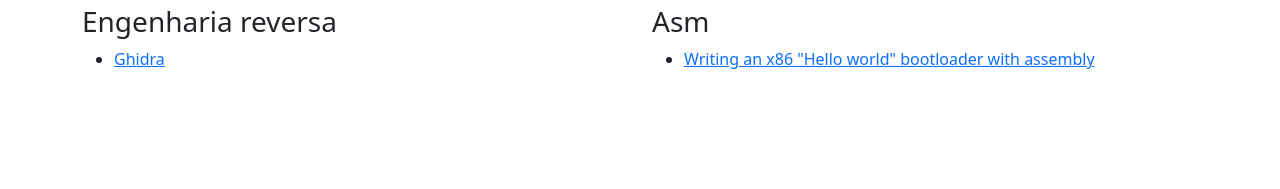
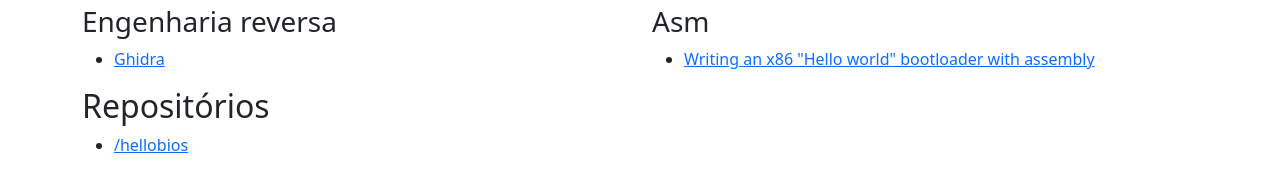
Before and after one commit to infernodedante/infernodedante.github.io, a plain HTML site: page index.html in a window 1280 px wide. Shown: the part 297-486 px from the top of the page. Drawn offline with nearby package versions, Linux system fonts and the light colour scheme.

Commit message:
M index.html

```diff
--- a/index.html
+++ b/index.html
@@ -5,7 +5,7 @@
 	<meta name="viewport" content="width=device-width, initial-scale=1">
 	<title>Inferno de Dante</title>
 	<link rel="icon" type="image/png"
- href="https://avatars.githubusercontent.com/u/132227539?s=200&v=4">
+	href="https://avatars.githubusercontent.com/u/132227539?s=200&v=4">
 	<!---bootstrap--->
 	<link href="https://cdn.jsdelivr.net/npm/bootstrap@5.3.0-alpha3/dist/css/bootstrap.min.css" rel="stylesheet" integrity="sha384-KK94CHFLLe+nY2dmCWGMq91rCGa5gtU4mk92HdvYe+M/SXH301p5ILy+dN9+nJOZ" crossorigin="anonymous">
 </head>
@@ -36,6 +36,18 @@
 					</li>
 				</ul>
 			</div>
+			<div class="row">
+				<div class="col">
+					<h2>Repositórios</h2>
+					<ul>
+						<li>
+							<a href="https://github.com/infernodedante/hellobios/">
+								/hellobios
+							</a>
+						</li>
+					</ul>
+				</div>
+			</div>
 		</div>
 	</div>
 	<!---bootstrap-->
```
